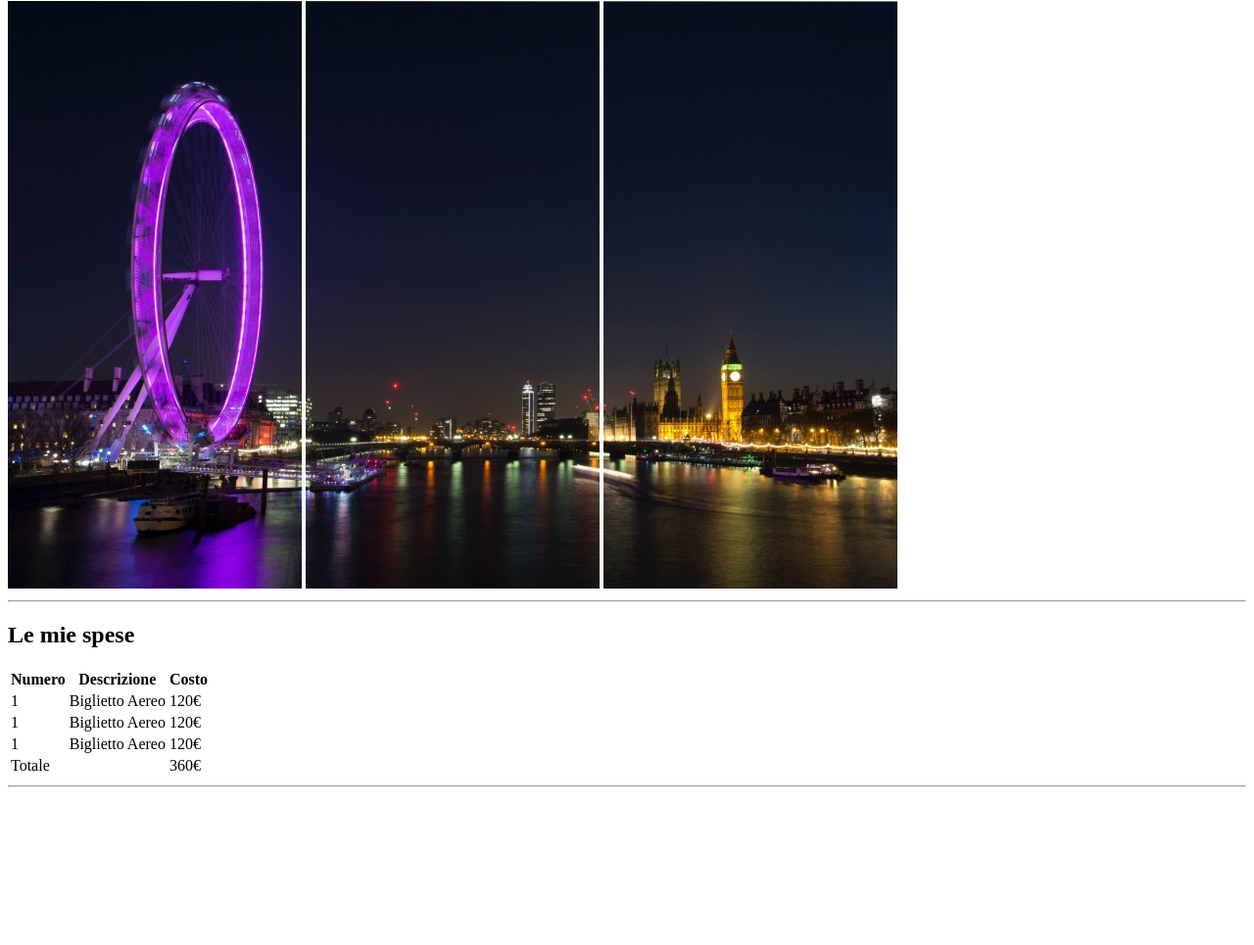
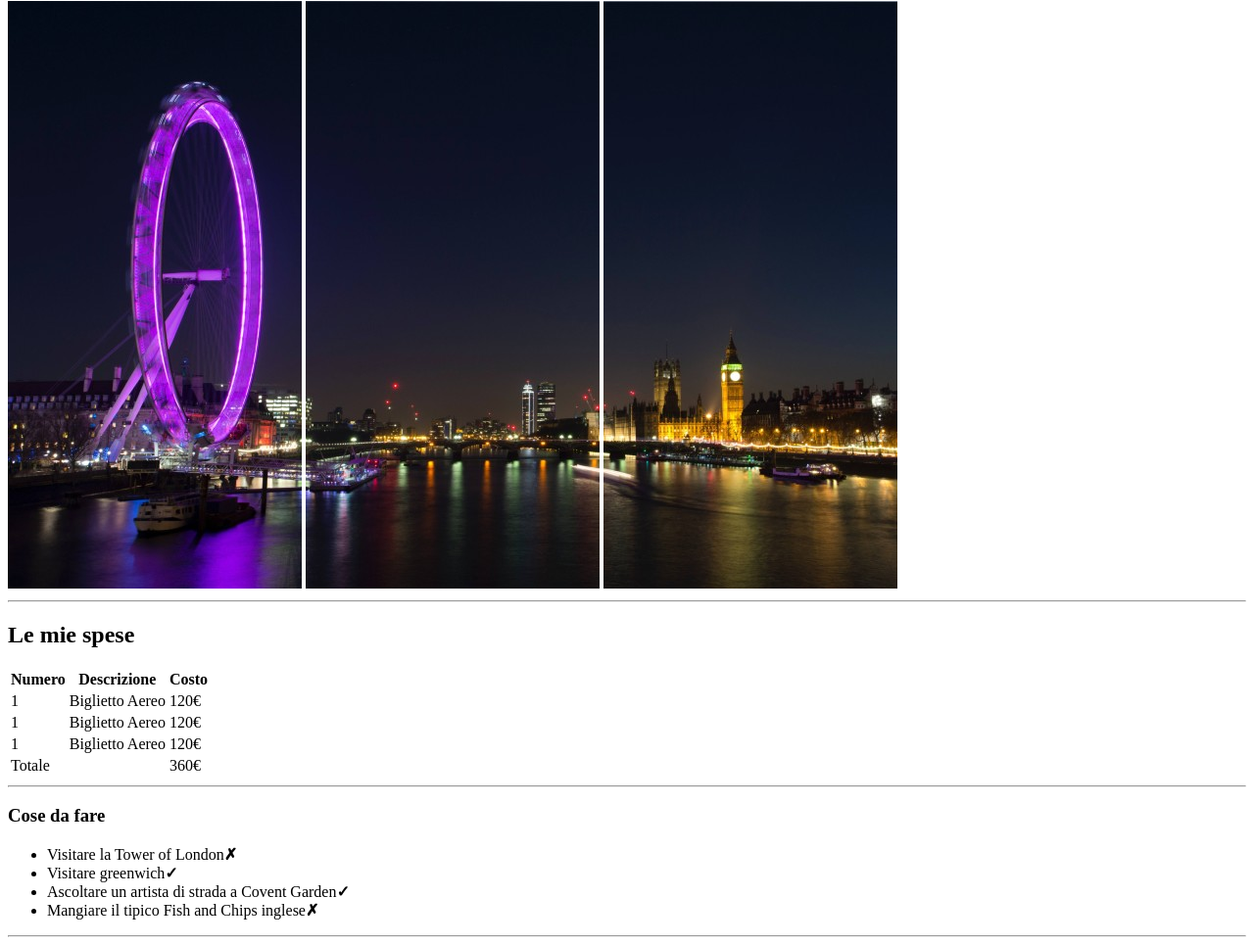
Before and after one commit to AlessioLibbi/html-london-trip, a plain HTML site: page index.html in a window 1280 px wide. Shown: the part 79-1044 px from the top of the page at 98% size. Before the commit the page ends 891 px from the top, so only its background shows below. Drawn offline with Linux system fonts and the light colour scheme.

Commit message:
Add:unordered-list

```diff
--- a/index.html
+++ b/index.html
@@ -59,10 +59,27 @@
                 </tr>
 
             </table>
+            <hr>
 
         </section>
         <!-- end-tablesection -->
-        <hr>
+
+        <!-- ul-startsection -->
+        <section>
+            <h3>Cose da fare</h3>
+            <ul>
+                <li>Visitare la Tower of London<b>&cross;</b></li>
+                <li>Visitare greenwich<b>&check;</b></li>
+                <li>Ascoltare un artista di strada a Covent Garden<b>&check;</b></li>
+                <li>Mangiare il tipico Fish and Chips inglese<b>&cross;</b></li>
+
+            </ul>
+            <hr>
+
+        </section>
+        <!-- ul-endsection -->
+
+
 
     </main>
 <!-- end-main -->
```
